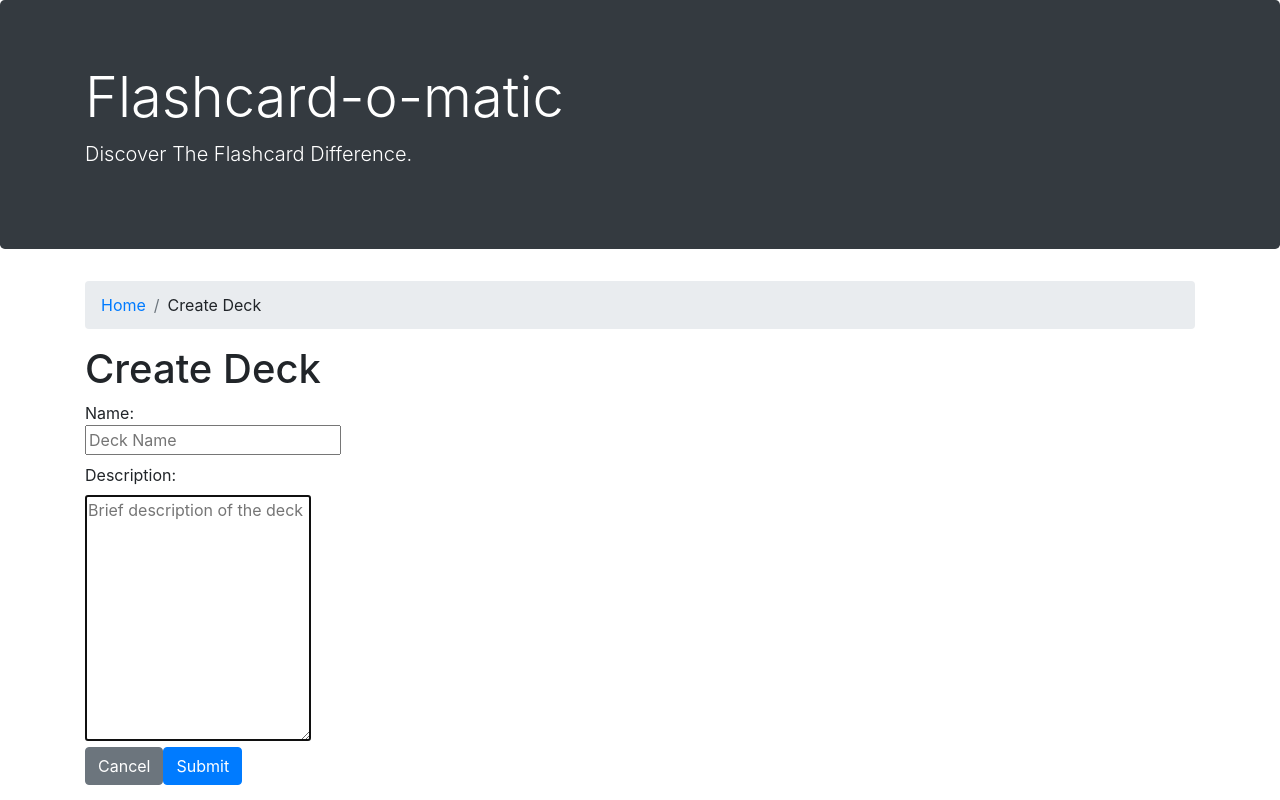
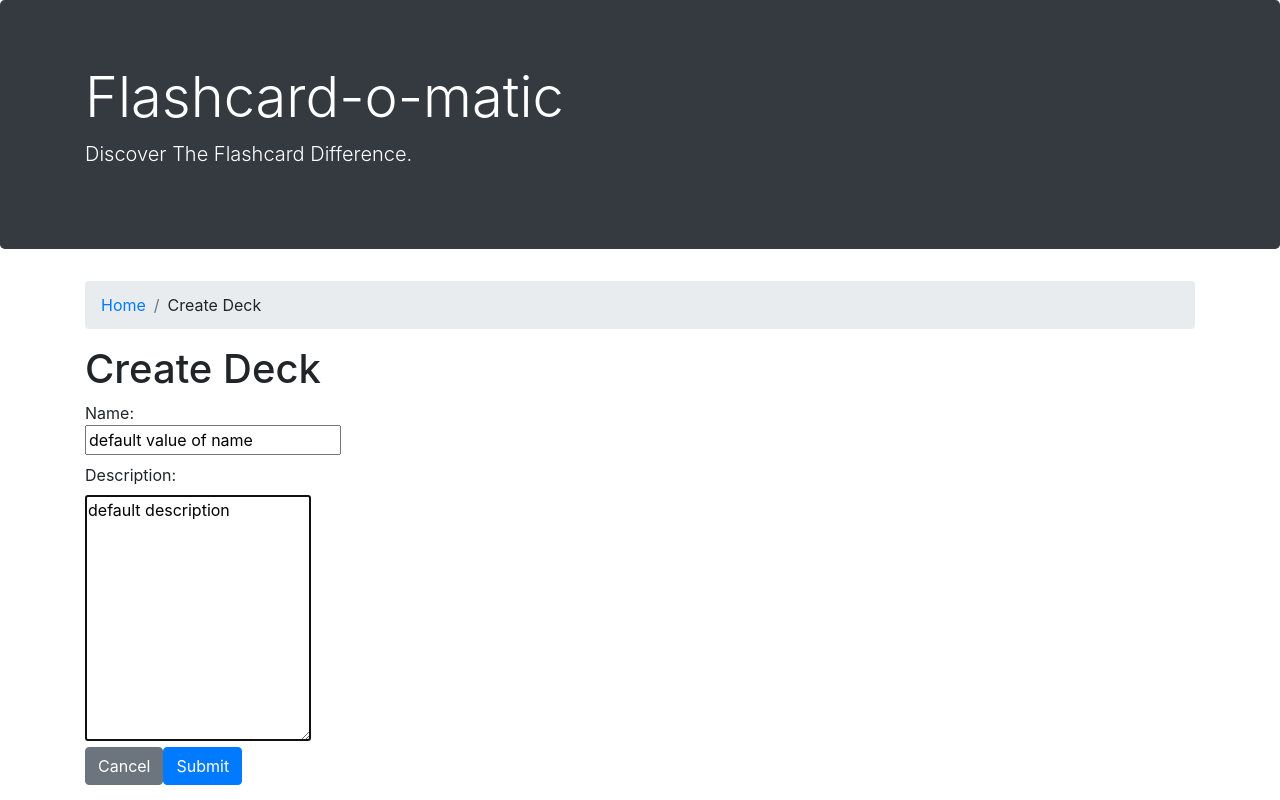
Before and after one commit to lambigini/Thinkful, a React (Create React App) app in the folder qualified-challenges/Project_Flashcards_Qualified_1/: page /decks/new in a window 1280 px wide. Built offline with nearby package versions, Linux system fonts and the light colour scheme; no server answers; a web font is replaced by a local one.

Commit message:
revive form submission with object almost done

```diff
--- a/qualified-challenges/Project_Flashcards_Qualified_1/src/DecksRoute/CreateDeck.js
+++ b/qualified-challenges/Project_Flashcards_Qualified_1/src/DecksRoute/CreateDeck.js
@@ -3,9 +3,42 @@ import { Switch, Route, Link } from "react-router-dom";
 
 function CreateDeck() {
   // return <h2> inside CreateDeck function</h2>;
-  //breadcrumb
-  // a form
+  // const [name, setName] = useState("");
+  // const handleNameChange = (event) => setName(event.target.value);
+  // console.log("Current value of name:", name);
 
+  // const [description, setDescription] = useState("");
+  // const handleDescriptionChange = (event) => setDescription(event.target.value);
+  // console.log("Current value of description:", description);
+
+  const initialFormState = {
+    name: "default value of name",
+    description: "default description",
+  };
+
+  const [formData, setFormData] = useState({ ...initialFormState });
+
+  const handleChange = ({ target }) => {
+    // console.log("target ", target);
+    // console.log("target.name ", target.name);
+    setFormData({
+      ...formData,
+      [target.name]: target.value,
+    });
+  };
+
+  const handleSubmit = (event) => {
+    event.preventDefault();
+    // console.log("Submitted: ", name, description);
+    // setName((current) => (current = ""));
+    // setDescription((current) => (current = ""));
+    // console.log("Submitted: ", name, description);
+
+    console.log("Submitted: ", formData);
+    setFormData((current) => (current = { ...initialFormState }));
+  };
+
+  console.log("After Submitted: ", formData);
   return (
     <div>
       <nav aria-label="breadcrumb">
@@ -17,7 +50,7 @@ function CreateDeck() {
         </ol>
       </nav>
       <h1>Create Deck</h1>
-      <form>
+      <form onSubmit={handleSubmit}>
         <label htmlFor="name">
           Name:
           <br></br>
@@ -27,8 +60,8 @@ function CreateDeck() {
             name="name"
             required
             placeholder="Deck Name"
-            // onChange={handleNameChange}
-            // value={name}
+            onChange={handleChange}
+            value={formData.name}
           />
         </label>
         <br></br>
@@ -43,17 +76,17 @@ function CreateDeck() {
           autoFocus="on"
           rows="10"
           cols="20"
-          // onChange={handleDescriptionChange}
-          // value={description}
+          onChange={handleChange}
+          value={formData.description}
         ></textarea>
 
         <br></br>
-        <Link to="/" class="btn btn-secondary">
+        <Link to="/" className="btn btn-secondary">
           Cancel
         </Link>
-        <Link to="/decks/:deckId" class="btn btn-primary">
+        <button type="submit" className="btn btn-primary">
           Submit
-        </Link>
+        </button>
       </form>
     </div>
   );
```
